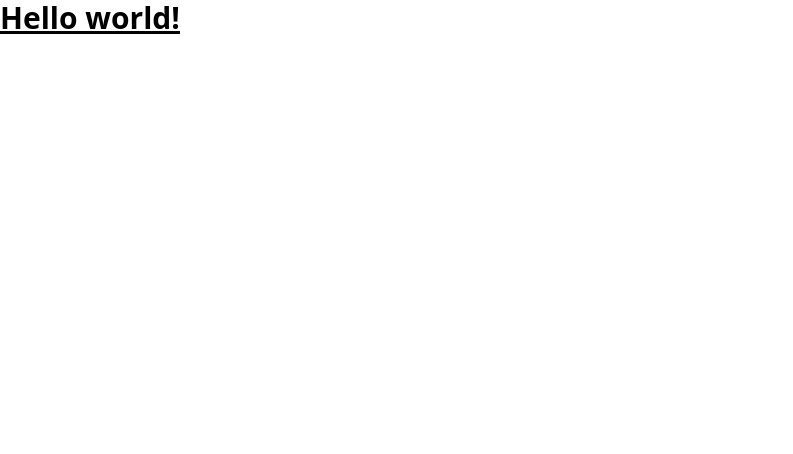
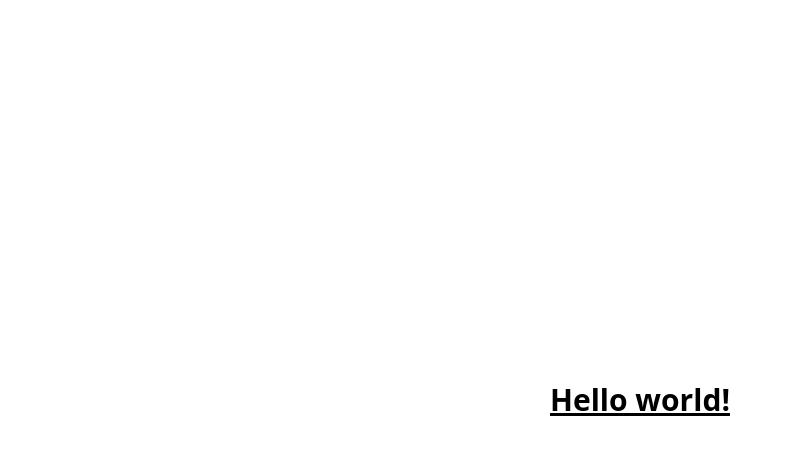
Before and after one commit to Lusanco/svelte-hvac-portfolio, a Svelte app: page / in a window 1280 px wide. Shown: the top 454 px of the page, without its empty margins (0-793 px from the left). Built offline with nearby package versions, Linux system fonts and the light colour scheme.

Commit message:
test - client routes implementation

```diff
--- a/src/App.svelte
+++ b/src/App.svelte
@@ -1,6 +1,22 @@
 <script>
   // Svelte Routing Library
   import { Router, Route } from "svelte-routing";
+
+  // 828 LLC Layouts
+  import Header from "./layouts/Header.svelte";
+  import Main from "./layouts/Main.svelte";
+  import Footer from "./layouts/Footer.svelte";
+
+  // 828 LLC Routes
+  import Index from "./routes/Index.svelte";
 </script>
 
-<h1 class="text-3xl font-bold underline">Hello world!</h1>
+<div class="flex flex-col min-h-screen">
+  <Header />
+  <Main>
+    <Router>
+      <Route path="/" component={Index} />
+    </Router>
+  </Main>
+  <Footer />
+</div>
--- a/src/layouts/Main.svelte
+++ b/src/layouts/Main.svelte
@@ -0,0 +1,7 @@
+<!-- Main Start -->
+<main
+  class="flex flex-col items-center justify-center flex-grow w-screen min-h-full overflow-y-scroll bg-primary element"
+>
+  <slot />
+</main>
+<!-- Main End -->
--- a/src/routes/Index.svelte
+++ b/src/routes/Index.svelte
@@ -0,0 +1,3 @@
+<!-- Index Start -->
+<h1 class="text-3xl font-bold underline">Hello world!</h1>
+<!-- Index End -->
```
